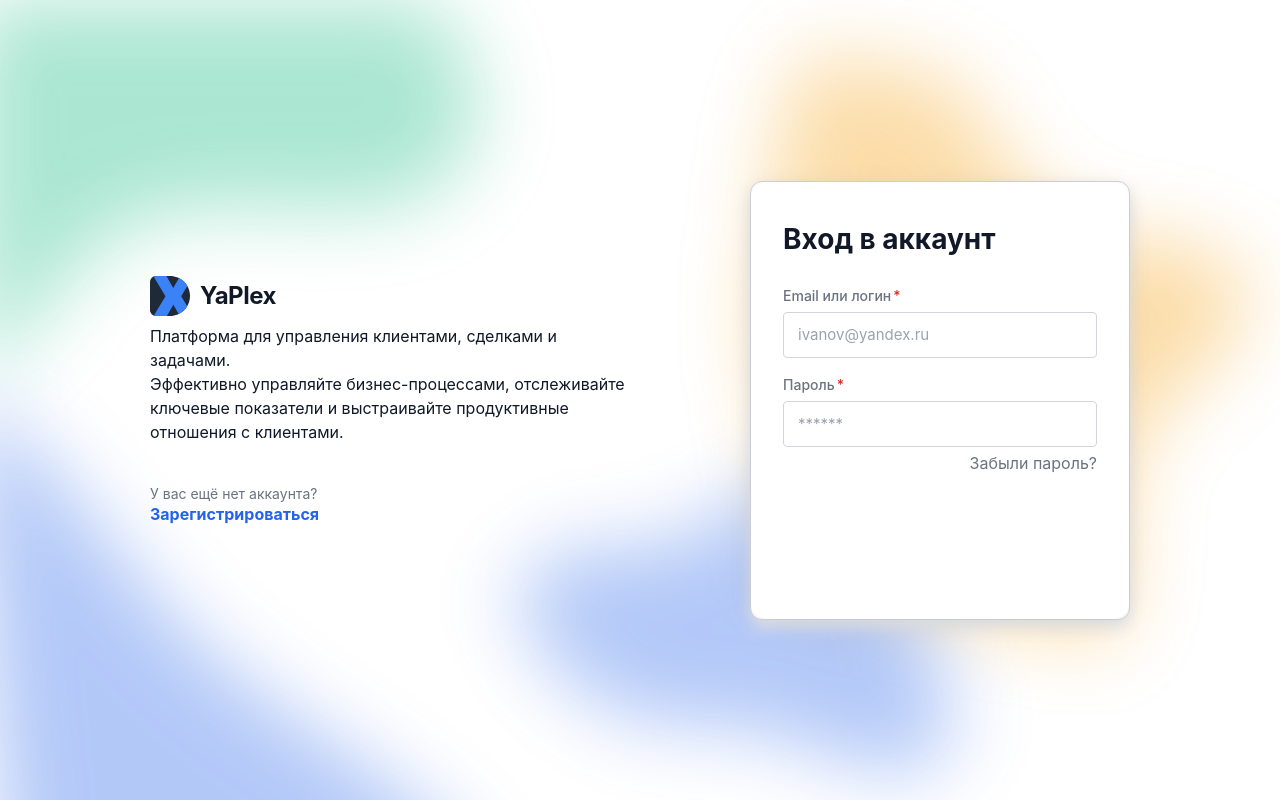
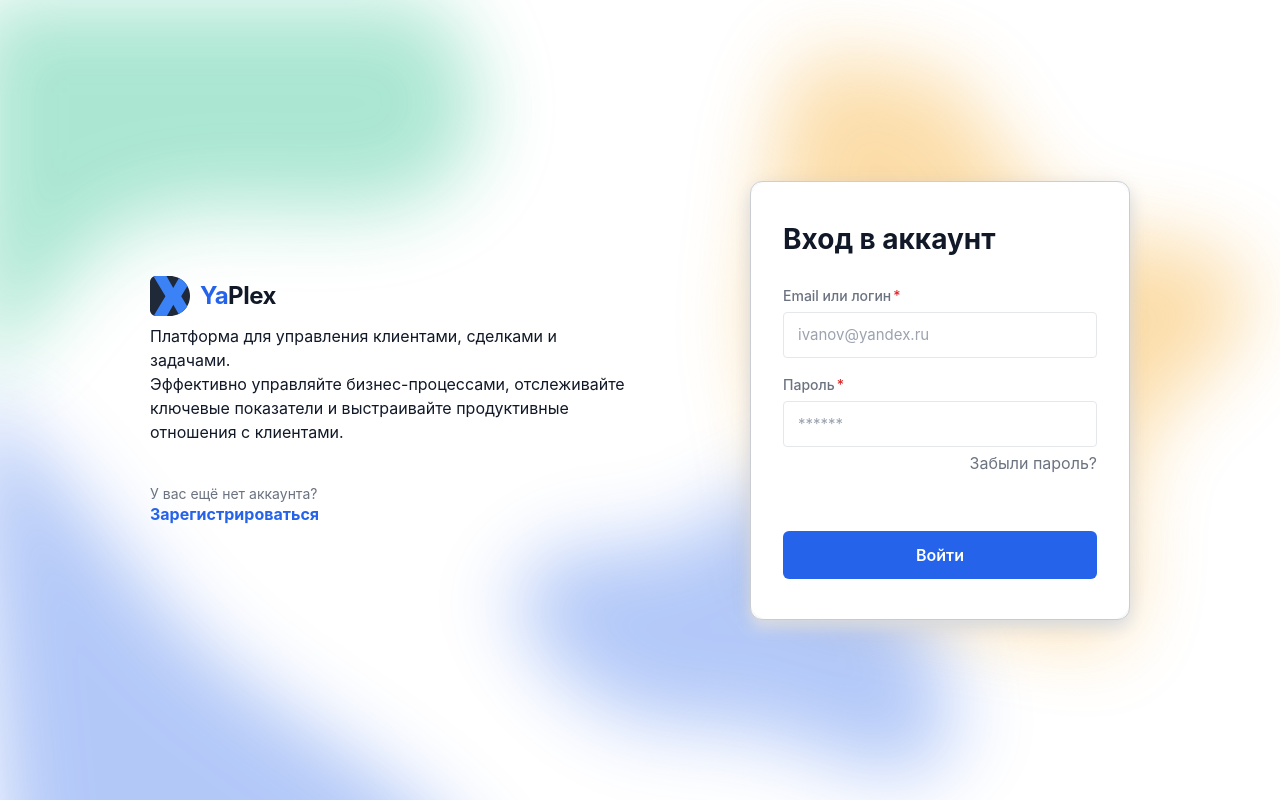
Before and after one commit to goldbergz/higher-web-practice-crm, a React (Vite) app: page / in a window 1280 px wide. Built offline with nearby package versions, Linux system fonts and the light colour scheme.

Commit message:
feat: add routing guard

```diff
--- a/src/app/router.tsx
+++ b/src/app/router.tsx
@@ -1,4 +1,4 @@
-import { createBrowserRouter } from "react-router-dom";
+import { Navigate, Outlet, createBrowserRouter } from "react-router-dom";
 
 import MainLayout from "../components/MainLayout/MainLayout";
 import ClientsPage from "../pages/ClientsPage/ClientsPage";
@@ -10,12 +10,37 @@ import RegisterPage from "../pages/RegisterPage/RegisterPage";
 import ReportsPage from "../pages/ReportsPage/ReportsPage";
 import StartPage from "../pages/StartPage/StartPage";
 import TasksPage from "../pages/TasksPage/TasksPage";
+import { useAppSelector } from "../store";
+import { selectIsAuthenticated } from "../store/userSlice";
+
+import type React from "react";
+
+const RequireAuth: React.FC = () => {
+  const isAuthenticated = useAppSelector(selectIsAuthenticated);
+  if (!isAuthenticated) return <Navigate to="/login" replace />;
+  return <Outlet />;
+};
+
+const RedirectIfAuth: React.FC = () => {
+  const isAuthenticated = useAppSelector(selectIsAuthenticated);
+  if (isAuthenticated) return <Navigate to="/main" replace />;
+  return <Outlet />;
+};
 
 export const router = createBrowserRouter([
+  {
+    element: <RedirectIfAuth />,
+    children: [
       { element: <StartPage />, path: "/" },
       { element: <LoginPage />, path: "/login" },
       { element: <RegisterPage />, path: "/register" },
+    ],
+  },
   {
+    element: <RequireAuth />,
+    children: [
+      {
+        element: <MainLayout />,
         children: [
           { element: <MainPage />, path: "/main" },
           { element: <ClientsPage />, path: "/clients" },
@@ -24,6 +49,7 @@ export const router = createBrowserRouter([
           { element: <TasksPage />, path: "/tasks" },
           { element: <ProfilePage />, path: "/profile" },
         ],
-    element: <MainLayout />,
+      },
+    ],
   },
 ]);
--- a/src/index.css
+++ b/src/index.css
@@ -12,14 +12,18 @@ body {
 }
 
 :root {
+--color-brand-primary: #2563eb;
+  --color-brand-primary-hover: #1d4ed8;
+  --color-brand-primary-active: #1e40af;
   --color-brand-link: #2563eb;
 
   --color-white: #ffffff;
   --color-gray-50: #f9fafb;
+  --color-gray-100: #f3f4f6;
   --color-gray-200: #e5e7eb;
-  --color-gray-300: #d1d5db;
   --color-gray-400: #9ca3af;
   --color-gray-500: #6b7280;
+  --color-gray-700: #374151;
   --color-gray-900: #111827;
 
   --color-text-primary: var(--color-gray-900);
@@ -28,7 +32,7 @@ body {
   --color-text-link: var(--color-brand-link);
   --color-text-error: #dc2626;
 
-  --color-border-default: var(--color-gray-300);
+  --color-border-default: var(--color-gray-200);
   --color-border-focus: var(--color-brand-primary);
   --color-border-error: #dc2626;
 
@@ -36,20 +40,23 @@ body {
 
   --font-sans: "Inter", "Segoe UI", system-ui, sans-serif;
 
+  --spacing-xs: 0.25rem;
   --spacing-sm: 0.5rem;
   --spacing-md: 1rem;
+  --spacing-lg: 1.5rem;
   --spacing-xl: 2rem;
+  --spacing-2xl: 3rem;
 
   --radius-sm: 0.375rem;
   --radius-md: 0.5rem;
+  --radius-lg: 0.75rem;
   --radius-xl: 1rem;
   --radius-full: 9999px;
 
   --shadow-card: 0 4px 24px 0 rgba(0, 0, 0, 0.08);
   --shadow-input-focus: 0 0 0 3px rgba(37, 99, 235, 0.15);
 
-  --transition-base: 150ms ease;
-}
+  --transition-base: 150ms ease;}
 
 html {
   font-family: var(--font-sans);
```
Lines whose indentation alone changed are shown as unchanged.
